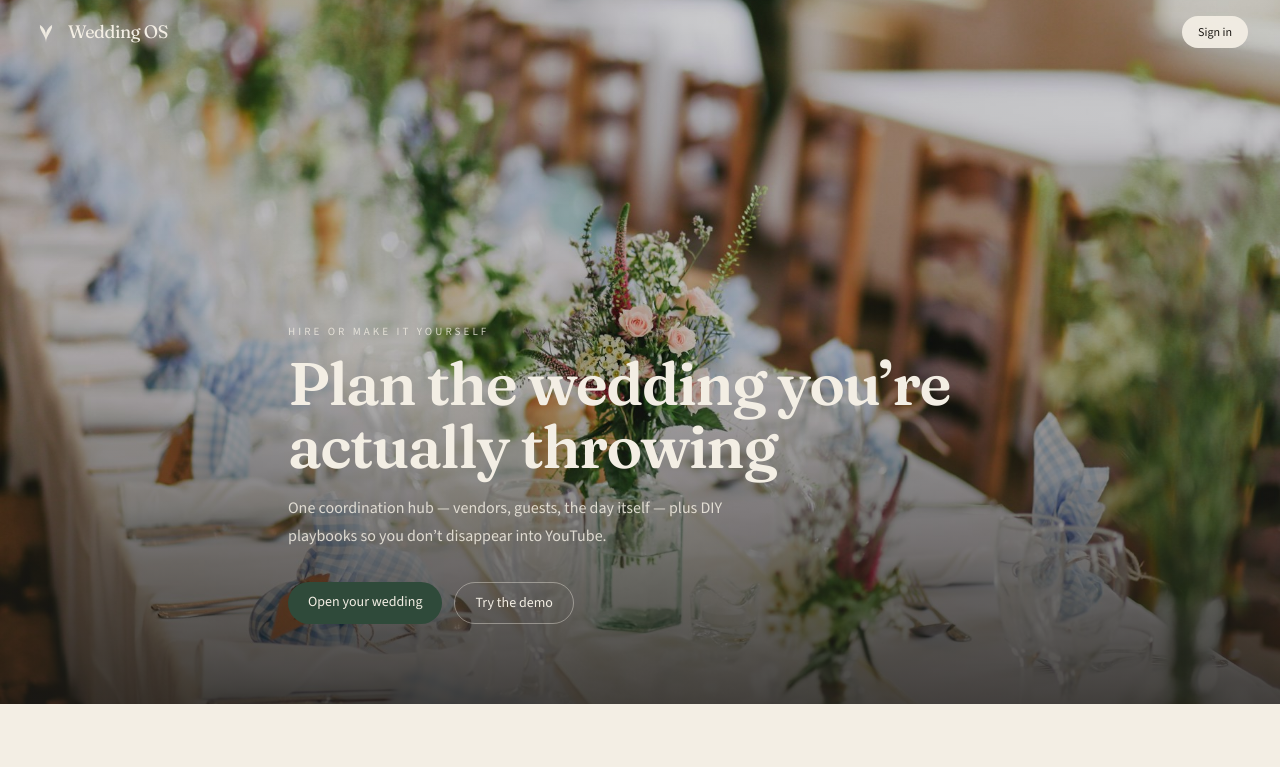
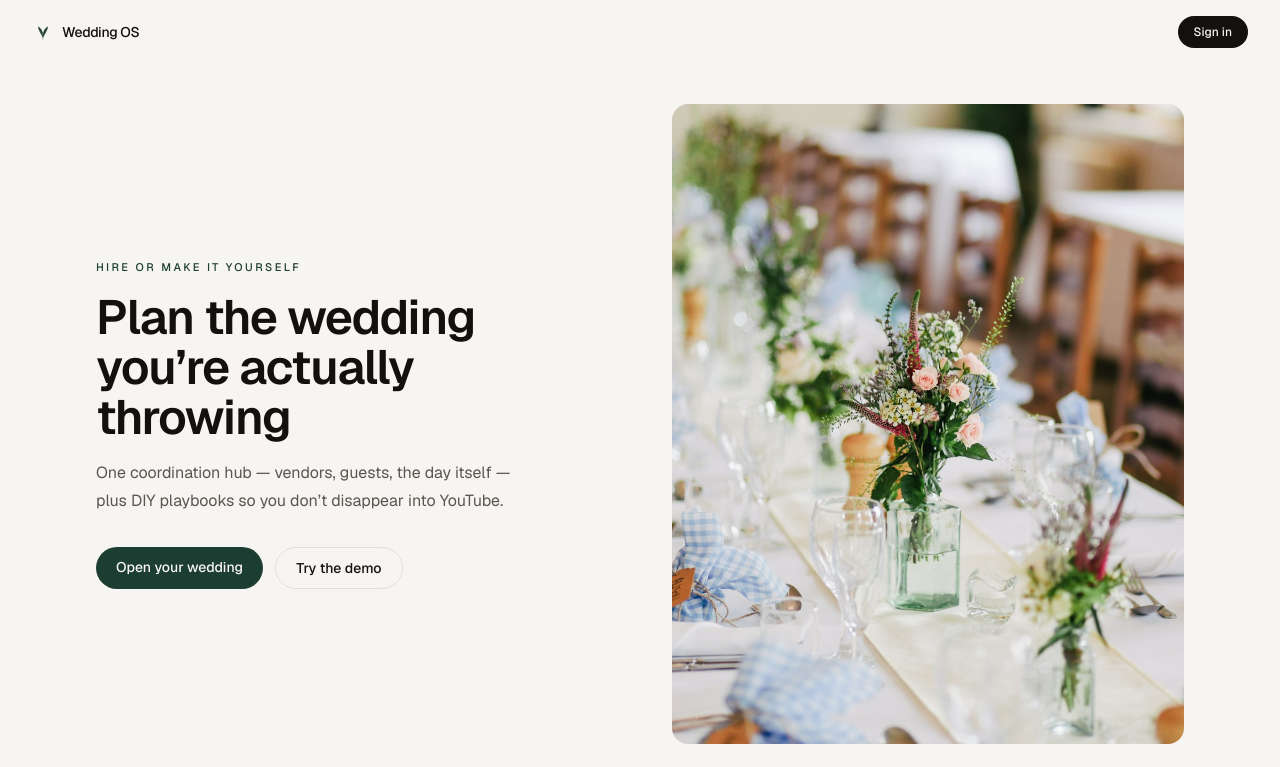
Before and after one commit to indiaroseclifton/wedding-os, a Next.js app in the folder web/: page / in a window 1280 px wide. Shown: the top 767 px of the page. Built offline with nearby package versions, Linux system fonts and the light colour scheme; no server answers.

Commit message:
Restyle as a modern product, not an invitation
Geist, cooler paper, white surfaces. Photos sit in frames.
Serif stays on the guest site where it belongs.

```diff
--- a/web/src/app/(app)/diy/[slug]/page.tsx
+++ b/web/src/app/(app)/diy/[slug]/page.tsx
@@ -98,18 +98,15 @@ export default function DiyPlaybookPage() {
 
   return (
     <div className="space-y-6">
-      <div className="overflow-hidden rounded-xl">
-        <div className="relative h-36 sm:h-48">
-          <img src={diyPhoto(book.slug)} alt="" className="h-full w-full object-cover" />
-          <div className="absolute inset-0 bg-gradient-to-t from-ink/65 to-transparent" />
-          <div className="absolute inset-x-0 bottom-0 p-4">
-            <Link href="/diy" className="text-[11px] font-medium text-moss-fg/80 underline">
-              All DIY
-            </Link>
-            <h1 className="mt-1 font-serif text-3xl tracking-tight text-moss-fg">{book.title}</h1>
-          </div>
+      <div>
+        <Link href="/diy" className="text-xs font-medium underline">
+          All DIY
+        </Link>
+        <div className="mt-3 overflow-hidden rounded-xl">
+          <img src={diyPhoto(book.slug)} alt="" className="aspect-[21/9] w-full object-cover" />
         </div>
-        <p className="mt-3 text-sm text-ink-soft">{book.summary}</p>
+        <h1 className="mt-4 text-2xl font-medium tracking-tight">{book.title}</h1>
+        <p className="mt-1 text-sm text-ink-soft">{book.summary}</p>
       </div>
 
       <div className="grid gap-3 sm:grid-cols-2">
--- a/web/src/app/(app)/integrations/page.tsx
+++ b/web/src/app/(app)/integrations/page.tsx
@@ -11,7 +11,7 @@ export default function IntegrationsPage() {
     <div className="mx-auto max-w-lg space-y-6">
       <div>
         <p className="text-[11px] font-medium uppercase tracking-[0.22em] text-moss">Connect</p>
-        <h1 className="mt-1 font-serif text-3xl tracking-tight">Integrations</h1>
+        <h1 className="mt-1 text-2xl font-medium tracking-tight">Integrations</h1>
         <p className="mt-2 text-sm text-ink-soft">
           Spotify, Apple Music, and weather are live. The rest wait on their own keys.
         </p>
--- a/web/src/app/(app)/music/page.tsx
+++ b/web/src/app/(app)/music/page.tsx
@@ -225,7 +225,7 @@ function MusicInner() {
     <div className="mx-auto max-w-lg space-y-6">
       <div>
         <p className="text-[11px] font-medium uppercase tracking-[0.22em] text-moss">DJ packet</p>
-        <h1 className="mt-1 font-serif text-3xl tracking-tight">Music</h1>
+        <h1 className="mt-1 text-2xl font-medium tracking-tight">Music</h1>
         <p className="mt-1 text-sm text-ink-soft">
           Search Spotify or Apple Music, lock must-play / do-not-play, then export a playlist the DJ can open.
         </p>
--- a/web/src/app/globals.css
+++ b/web/src/app/globals.css
@@ -1,49 +1,49 @@
 @import "tailwindcss";
 
 @theme {
-  --color-paper: #f3eee4;
-  --color-surface: #faf6ef;
-  --color-ink: #1c1915;
-  --color-ink-soft: #534c41;
-  --color-muted: #6f6759;
-  --color-line: #ddd4c4;
-  --color-moss: #2f4a3a;
-  --color-moss-fg: #f3eee4;
-  --color-moss-soft: #e4ebe4;
-  --color-clay: #8b4336;
+  --color-paper: #f6f5f2;
+  --color-surface: #ffffff;
+  --color-ink: #12110f;
+  --color-ink-soft: #5a564f;
+  --color-muted: #7a756c;
+  --color-line: #e4e0d8;
+  --color-moss: #1c3d32;
+  --color-moss-fg: #f6f5f2;
+  --color-moss-soft: #e6eeea;
+  --color-clay: #9a4034;
 
-  --color-slate-50: #f3eee4;
-  --color-slate-100: #ebe4d6;
-  --color-slate-200: #ddd4c4;
-  --color-slate-300: #c9beab;
-  --color-slate-400: #9a907f;
-  --color-slate-500: #6f6759;
-  --color-slate-600: #534c41;
-  --color-slate-700: #3a342c;
-  --color-slate-800: #2a251f;
-  --color-slate-900: #1c1915;
-  --color-white: #faf6ef;
+  --color-slate-50: #f6f5f2;
+  --color-slate-100: #eceae4;
+  --color-slate-200: #e4e0d8;
+  --color-slate-300: #cfc9bd;
+  --color-slate-400: #9a9488;
+  --color-slate-500: #7a756c;
+  --color-slate-600: #5a564f;
+  --color-slate-700: #3a3732;
+  --color-slate-800: #24221e;
+  --color-slate-900: #12110f;
+  --color-white: #ffffff;
 
-  --color-emerald-50: #e4ebe4;
-  --color-emerald-800: #2f4a3a;
-  --color-rose-50: #f3e4df;
-  --color-rose-600: #8b4336;
-  --color-rose-700: #7a382d;
-  --color-rose-800: #6a3028;
-  --color-rose-900: #5a2822;
+  --color-emerald-50: #e6eeea;
+  --color-emerald-800: #1c3d32;
+  --color-rose-50: #f6e6e3;
+  --color-rose-600: #9a4034;
+  --color-rose-700: #85362c;
+  --color-rose-800: #702e26;
+  --color-rose-900: #5c261f;
   --color-amber-50: #f3ead4;
   --color-amber-800: #6b4e1e;
   --color-amber-900: #4e3a16;
 
-  --font-sans: var(--font-source), "Source Sans 3", ui-sans-serif, system-ui, sans-serif;
+  --font-sans: var(--font-geist), "Geist", ui-sans-serif, system-ui, sans-serif;
   --font-serif: var(--font-fraunces), "Fraunces", ui-serif, Georgia, serif;
-  --radius-lg: 0.7rem;
-  --radius-xl: 0.95rem;
+  --radius-lg: 0.625rem;
+  --radius-xl: 0.875rem;
 }
 
 :root {
-  --background: #f3eee4;
-  --foreground: #1c1915;
+  --background: #f6f5f2;
+  --foreground: #12110f;
 }
 
 html {
@@ -66,9 +66,8 @@ body {
   h1,
   h2,
   .font-display {
-    font-family: var(--font-serif);
-    font-weight: 520;
-    letter-spacing: -0.02em;
+    letter-spacing: -0.035em;
+    font-weight: 560;
   }
 }
 
--- a/web/src/app/layout.tsx
+++ b/web/src/app/layout.tsx
@@ -1,5 +1,5 @@
 import type { Metadata, Viewport } from "next";
-import { Fraunces, Source_Sans_3 } from "next/font/google";
+import { Fraunces, Geist } from "next/font/google";
 import "./globals.css";
 
 const fraunces = Fraunces({
@@ -8,9 +8,9 @@ const fraunces = Fraunces({
   display: "swap",
 });
 
-const sourceSans = Source_Sans_3({
+const geist = Geist({
   subsets: ["latin"],
-  variable: "--font-source",
+  variable: "--font-geist",
   display: "swap",
 });
 
@@ -23,7 +23,7 @@ export const viewport: Viewport = {
   width: "device-width",
   initialScale: 1,
   viewportFit: "cover",
-  themeColor: "#f3eee4",
+  themeColor: "#f6f5f2",
 };
 
 export default function RootLayout({
@@ -32,7 +32,7 @@ export default function RootLayout({
   children: React.ReactNode;
 }>) {
   return (
-    <html lang="en" className={`${fraunces.variable} ${sourceSans.variable}`}>
+    <html lang="en" className={`${fraunces.variable} ${geist.variable}`}>
       <body className="min-h-screen bg-paper font-sans text-ink antialiased">{children}</body>
     </html>
   );
--- a/web/src/components/landing/LandingView.tsx
+++ b/web/src/components/landing/LandingView.tsx
@@ -29,53 +29,39 @@ export function LandingView() {
   return (
     <MotionRoot>
       <div className="min-h-screen bg-paper text-ink">
-      <header className="absolute inset-x-0 top-0 z-10 flex items-center justify-between px-5 py-4 sm:px-8">
-        <p className="flex items-center gap-2 font-serif text-lg tracking-tight text-moss-fg">
-          <BrandMark className="text-moss-fg" />
+        <header className="flex items-center justify-between px-5 py-4 sm:px-8">
+          <p className="flex items-center gap-2 text-sm font-medium tracking-tight">
+            <BrandMark size={22} />
             Wedding OS
           </p>
           <Link
             href="/login"
-          className="rounded-full bg-moss-fg/95 px-4 py-2 text-xs font-medium text-ink"
+            className="rounded-full bg-ink px-4 py-2 text-xs font-medium text-paper"
           >
             Sign in
           </Link>
         </header>
 
-      <section className="relative min-h-[88vh] overflow-hidden">
-        <motion.img
-          src="/brand/tablescape.jpg"
-          alt=""
-          initial={{ scale: 1.08 }}
-          animate={{ scale: 1 }}
-          transition={{ duration: 1.4, ease: [0.22, 1, 0.36, 1] }}
-          className="absolute inset-0 h-full w-full object-cover object-[center_30%]"
-        />
-        <div className="absolute inset-0 bg-gradient-to-t from-ink/80 via-ink/25 to-ink/20" />
-        <motion.div
-          variants={stagger}
-          initial="hidden"
-          animate="show"
-          className="relative mx-auto flex min-h-[88vh] max-w-3xl flex-col justify-end px-5 pb-16 pt-28 sm:px-8 sm:pb-20"
-        >
+        <section className="mx-auto grid max-w-6xl items-center gap-10 px-5 pb-16 pt-6 sm:px-8 lg:grid-cols-2 lg:gap-16 lg:pt-10">
+          <motion.div variants={stagger} initial="hidden" animate="show">
             <motion.p
               variants={fadeUp}
-            className="text-[11px] font-medium uppercase tracking-[0.28em] text-moss-fg/80"
+              className="text-[11px] font-medium uppercase tracking-[0.22em] text-moss"
             >
               Hire or make it yourself
             </motion.p>
             <motion.h1
               variants={fadeUp}
-            className="mt-3 font-serif text-5xl leading-[1.05] tracking-tight text-moss-fg text-balance sm:text-6xl"
+              className="mt-4 text-4xl leading-[1.05] tracking-tight text-ink sm:text-5xl"
             >
               Plan the wedding you’re actually throwing
             </motion.h1>
             <motion.p
               variants={fadeUp}
-            className="mt-4 max-w-md text-base leading-7 text-moss-fg/85 text-pretty"
+              className="mt-4 max-w-md text-base leading-7 text-ink-soft"
             >
-            One coordination hub — vendors, guests, the day itself — plus DIY playbooks so you don’t
-            disappear into YouTube.
+              One coordination hub — vendors, guests, the day itself — plus DIY playbooks so you
+              don’t disappear into YouTube.
             </motion.p>
             <motion.div variants={fadeUp} className="mt-8 flex flex-wrap gap-3">
               <Link
@@ -86,11 +72,23 @@ export function LandingView() {
               </Link>
               <Link
                 href="/login"
-              className="rounded-full border border-moss-fg/40 px-5 py-2.5 text-sm font-medium text-moss-fg"
+                className="rounded-full border border-line px-5 py-2.5 text-sm font-medium"
               >
                 Try the demo
               </Link>
             </motion.div>
+          </motion.div>
+          <motion.div
+            initial={{ opacity: 0, y: 16 }}
+            animate={{ opacity: 1, y: 0 }}
+            transition={{ duration: 0.6, ease: [0.22, 1, 0.36, 1] }}
+            className="overflow-hidden rounded-2xl"
+          >
+            <img
+              src="/brand/tablescape.jpg"
+              alt=""
+              className="aspect-[4/5] w-full object-cover object-[center_28%] sm:aspect-[5/4] lg:aspect-[4/5]"
+            />
           </motion.div>
         </section>
 
@@ -99,7 +97,7 @@ export function LandingView() {
           initial="hidden"
           whileInView="show"
           viewport={{ once: true, amount: 0.25 }}
-        className="mx-auto grid max-w-5xl gap-4 px-5 py-16 sm:grid-cols-3 sm:px-8"
+          className="mx-auto grid max-w-6xl gap-4 px-5 pb-20 sm:grid-cols-3 sm:px-8"
         >
           {CARDS.map((c) => (
             <motion.article
@@ -109,12 +107,12 @@ export function LandingView() {
               transition={{ type: "spring", stiffness: 380, damping: 28 }}
               className="overflow-hidden rounded-xl border border-line bg-surface"
             >
-            <div className="aspect-[4/3] overflow-hidden">
+              <div className="aspect-[16/10] overflow-hidden">
                 <img src={c.src} alt="" className="h-full w-full object-cover" />
               </div>
               <div className="p-4">
-              <p className="text-[11px] font-medium uppercase tracking-[0.2em] text-moss">{c.k}</p>
-              <h2 className="mt-1 font-serif text-xl">{c.t}</h2>
+                <p className="text-[11px] font-medium uppercase tracking-[0.18em] text-moss">{c.k}</p>
+                <h2 className="mt-1 text-base font-medium tracking-tight">{c.t}</h2>
                 <p className="mt-2 text-sm leading-6 text-ink-soft">{c.d}</p>
               </div>
             </motion.article>
--- a/web/src/components/layout/AppNav.tsx
+++ b/web/src/components/layout/AppNav.tsx
@@ -214,7 +214,7 @@ export function AppNav({
           <Link href="/dashboard" className="flex min-w-0 items-center gap-2">
             <BrandMark size={22} />
             <span className="min-w-0">
-            <p className="truncate font-serif text-base tracking-tight text-ink">
+            <p className="truncate text-[15px] font-medium tracking-tight text-ink">
               {weddingName || "Wedding OS"}
             </p>
             {weddingDate && (
--- a/web/src/components/this-week/WeekList.tsx
+++ b/web/src/components/this-week/WeekList.tsx
@@ -77,7 +77,7 @@ export function StatTiles({
             href={c.href}
             className="block rounded-xl border border-line bg-surface p-4 hover:border-moss/30"
           >
-            <p className="font-serif text-3xl tracking-tight text-ink">{c.value}</p>
+            <p className="text-3xl font-medium tracking-tight text-ink">{c.value}</p>
             <p className="mt-1 text-xs text-muted">{c.label}</p>
           </Link>
         </motion.div>
```
Also changed, not shown: web/src/app/(app)/dashboard/page.tsx (+10 -17 lines), web/src/app/(app)/diy/page.tsx (+5 -12 lines), web/src/app/(auth)/login/LoginForm.tsx (+4 -4 lines), web/src/components/ui/EmptyState.tsx (+3 -12 lines), 1 other file (tests, documents, lock files or other folders). Lines whose indentation alone changed are shown as unchanged.
